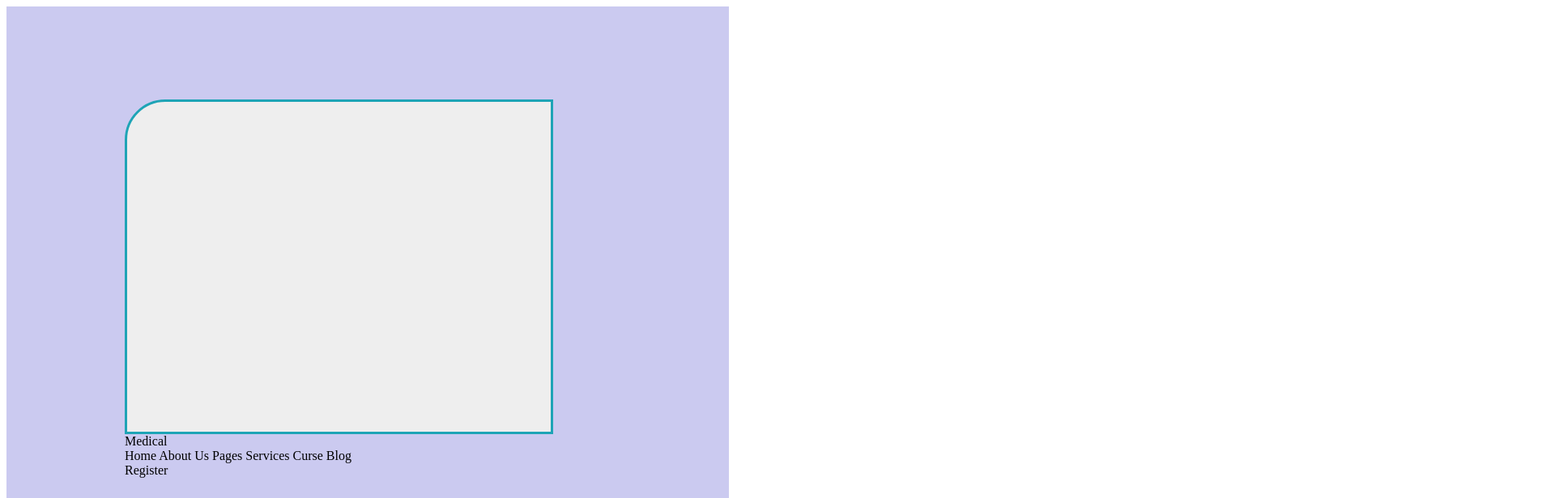
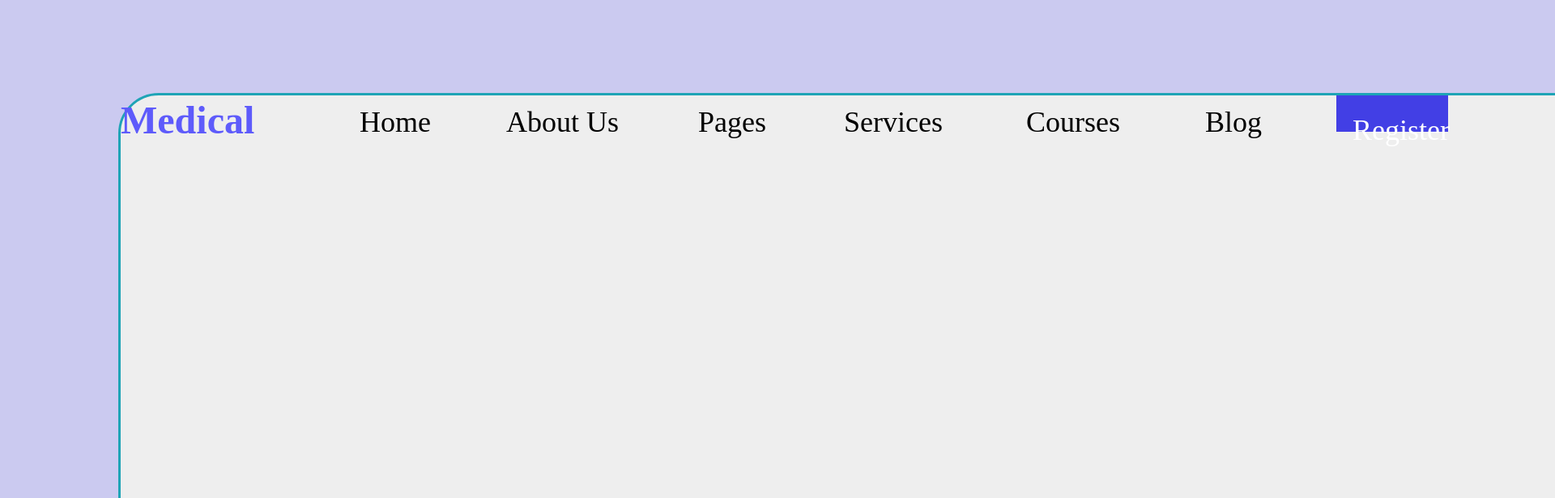
Before and after one commit to bmerga/hales, a plain HTML site: page index.html in a window 1280 px wide. Shown: the top 616 px of the page at 81% size, 1920 px wide, since content can reach past the window. Drawn offline with Linux system fonts and the light colour scheme.

Commit message:
nav part added

```diff
--- a/index.css
+++ b/index.css
@@ -1,8 +1,54 @@
+/*
+  1. Use a more-intuitive box-sizing model.
+*/
+*, *::before, *::after {
+  box-sizing: border-box;
+}
+/*
+  2. Remove default margin
+*/
+* {
+  margin: 0;
+}
+/*
+  Typographic tweaks!
+  3. Add accessible line-height
+  4. Improve text rendering
+*/
+body {
+  line-height: 1.5;
+  -webkit-font-smoothing: antialiased;
+}
+/*
+  5. Improve media defaults
+*/
+img, picture, video, canvas, svg {
+  display: block;
+  max-width: 100%;
+}
+/*
+  6. Remove built-in form typography styles
+*/
+input, button, textarea, select {
+  font: inherit;
+}
+/*
+  7. Avoid text overflows
+*/
+p, h1, h2, h3, h4, h5, h6 {
+  overflow-wrap: break-word;
+}
+/*
+  8. Create a root stacking context
+*/
+#root, #__next {
+  isolation: isolate;
+}
 .flex-container {
    display: flex;
    flex-direction: column;
-   width: 600px;
-   height: 500px;
+   width: 2282px;
+   height: 1255px;
    top: 645px;
    left: -1697px;
    padding: 115px 146px 116px 146px;
@@ -12,9 +58,9 @@
      }
 .first-child {
   display: flex;
-  flex-direction: column;
-  width: 523px;
-  height: 408px;
+  flex-direction: row;
+  width: 1990px;
+  height: 1024px;
   top: 115px;
   left: 146px;
   gap: 0px;
@@ -23,3 +69,129 @@
   background-color: #EEEEEE;
   border: solid rgb(30, 164, 182)
 }
+.medical {
+  width: 185px;
+  height: 51px;
+  top: 72px;
+  left: 139px;
+  gap: 0px;
+  opacity: 0px;
+  font-family: DM Sans;
+  font-size: 48px;
+  font-weight: 700;
+  line-height: 62.5px;
+  text-align: left;
+  color: #5E5BFB;
+  }
+.home {
+  display: flex;
+  padding: 10px ;
+    }
+.home1 {
+  margin-right: 80px;
+  margin-left: 100px;
+  width: 101px;
+  height: 47px;
+  top: 83px;
+  left: 538px;
+  gap: 0px;
+  opacity: 0px;
+  font-family: DM Sans;
+  font-size: 36px;
+  font-weight: 500;
+  line-height: 46.87px;
+  text-align: left;
+  color:#000000;
+}
+.aboutus {
+  margin-right: 80px;
+  width: 157px;
+  height: 47px;
+  top: 83px;
+  left: 699px;
+  gap: 0px;
+  opacity: 0px;
+  font-family: DM Sans;
+  font-size: 36px;
+  font-weight: 500;
+  line-height: 46.87px;
+  text-align: left;
+  color: #000000;
+}
+.pages {
+  margin-right: 80px;
+  width: 100px;
+  height: 47px;
+  top: 83px;
+  left: 916px;
+  gap: 0px;
+  opacity: 0px;
+  font-family: DM Sans;
+  font-size: 36px;
+  font-weight: 500;
+  line-height: 46.87px;
+  text-align: left;
+  color: #000000;
+}
+.services {
+  margin-right: 80px;
+  width: 145px;
+  height: 47px;
+  top: 83px;
+  left: 1076px;
+  gap: 0px;
+  opacity: 0px;
+  font-family: DM Sans;
+  font-size: 36px;
+  font-weight: 500;
+  line-height: 46.87px;
+  text-align: left;
+  color: #000000;
+}
+.courses {
+  margin-right: 80px;
+  width: 141px;
+  height: 47px;
+  top: 83px;
+  left: 1281px;
+  gap: 0px;
+  opacity: 0px;
+  font-family: DM Sans;
+  font-size: 36px;
+  font-weight: 500;
+  line-height: 46.87px;
+  text-align: left;
+  color: #000000;
+}
+.blog {
+  margin-right: 80px;
+  width: 72px;
+  height: 47px;
+  top: 83px;
+  left: 1482px;
+  gap: 0px;
+  opacity: 0px;
+  font-family: DM Sans;
+  font-size: 36px;
+  font-weight: 500;
+  line-height: 46.87px;
+  text-align: left;
+  color: #000000;
+}
+.register {
+  padding: 20px;
+  margin-right: 80px;
+  width: 138px;
+  height: 44.73px;
+  top: 76px;
+  left: 1671px;
+  gap: 0px;
+  opacity: 0px;
+  font-family: DM Sans;
+  font-size: 36px;
+  font-weight: 500;
+  line-height: 46.87px;
+  text-align: left;
+  color: #FFFFFF;
+  background-color: #423FE5;
+  }
--- a/index.html
+++ b/index.html
@@ -8,11 +8,18 @@
 </head>
 <body>
     <div class="flex-container">
-      <div class="first-child"></div>
-          <div> Medical</div>
-          <div>Home About Us Pages Services Curse Blog </div>
-          <div> Register</div>
-      </div>
+       <div class="first-child">
+          <div class="first-cild medical"> Medical</div>
+          <div class="home">
+             <div class="home1">Home</div>
+             <div class="aboutus">About Us</div>
+             <div class="pages">Pages</div>
+             <div class="services">Services</div>
+             <div class="courses">Courses</div>
+             <div class="blog">Blog</div>
+          </div>
+          <div class="register"> Register</div>
+       </div>
     </div>
   </body>
 </html>
```
